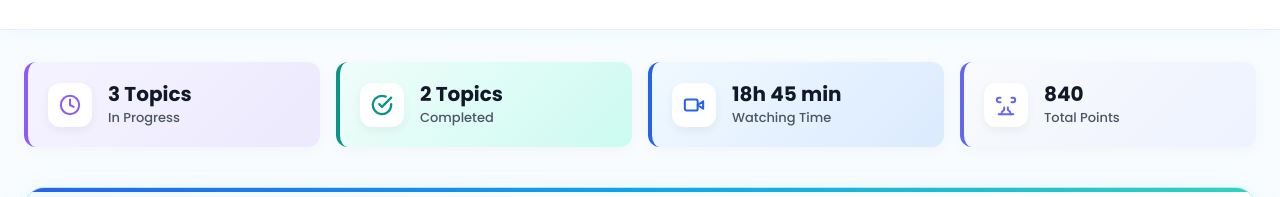
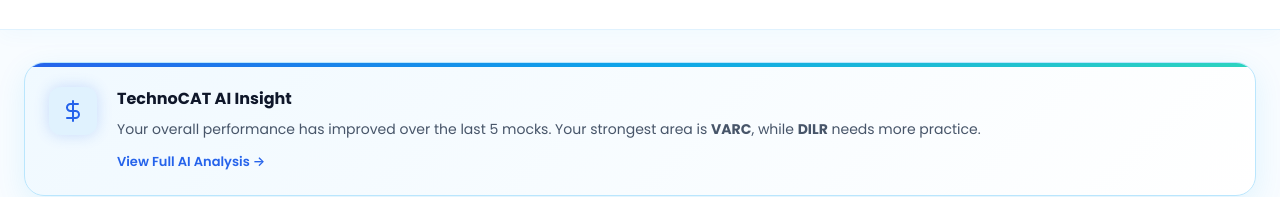
Before and after one commit to AyushmanGupta21/TechnoCAT, a Next.js app: page /intelligence in a window 1280 px wide. Shown: the part 323-520 px from the top of the page. Built offline with nearby package versions, Linux system fonts and the light colour scheme; no server answers; the database is empty.

Commit message:
UI: Remove redundant dashboard snapshot metric cards from Intelligence Hub page

```diff
--- a/src/app/intelligence/page.tsx
+++ b/src/app/intelligence/page.tsx
@@ -138,71 +138,6 @@ export default function IntelligenceHubPage() {
 
       {/* ===== MAIN CONTENT ===== */}
       <main className={styles.mainContent}>
-
-        {/* STUDENT SNAPSHOT */}
-        {/* STUDENT SNAPSHOT (Original Dashboard Style) */}
-        <section className={styles.snapshotSection}>
-          <div className={styles.metricCardsRow}>
-            {/* Card 1: In Progress */}
-            <div className={styles.metricCard} style={{ background: 'linear-gradient(135deg, #f5f3ff, #ede9fe)', borderLeft: '4px solid #8b5cf6' }}>
-              <div className={`${styles.metricIconBox} ${styles.iconPurple}`}>
-                <svg width="22" height="22" viewBox="0 0 24 24" fill="none" stroke="currentColor" strokeWidth="2.2" strokeLinecap="round" strokeLinejoin="round">
-                  <circle cx="12" cy="12" r="10" />
-                  <polyline points="12 6 12 12 16 14" />
-                </svg>
-              </div>
-              <div className={styles.metricInfo}>
-                <span className={styles.metricValue}>{isLoading ? "—" : dashboardData?.metrics?.inProgressCourses || 0} Topics</span>
-                <span className={styles.metricLabel}>In Progress</span>
-              </div>
-            </div>
-
-            {/* Card 2: Completed */}
-            <div className={styles.metricCard} style={{ background: 'linear-gradient(135deg, #f0fdfa, #ccfbf1)', borderLeft: '4px solid #0D9488' }}>
-              <div className={`${styles.metricIconBox} ${styles.iconGreen}`}>
-                <svg width="22" height="22" viewBox="0 0 24 24" fill="none" stroke="currentColor" strokeWidth="2.5" strokeLinecap="round" strokeLinejoin="round">
-                  <path d="M22 11.08V12a10 10 0 1 1-5.93-9.14" />
-                  <polyline points="22 4 12 14.01 9 11.01" />
-                </svg>
-              </div>
-              <div className={styles.metricInfo}>
-                <span className={styles.metricValue}>{isLoading ? "—" : dashboardData?.metrics?.completedCourses || 0} Topics</span>
-                <span className={styles.metricLabel}>Completed</span>
-              </div>
-            </div>
-
-            {/* Card 3: Watching Time */}
-            <div className={styles.metricCard} style={{ background: 'linear-gradient(135deg, #f0f9ff, #dbeafe)', borderLeft: '4px solid #2563EB' }}>
-              <div className={`${styles.metricIconBox} ${styles.iconOrange}`}>
-                <svg width="22" height="22" viewBox="0 0 24 24" fill="none" stroke="currentColor" strokeWidth="2.2" strokeLinecap="round" strokeLinejoin="round">
-                  <path d="m22 8-6 4 6 4V8Z" />
-                  <rect width="14" height="12" x="2" y="6" rx="2" />
-                </svg>
-              </div>
-              <div className={styles.metricInfo}>
-                <span className={styles.metricValue}>{isLoading ? "—" : dashboardData?.metrics?.watchingTime || "0h 0m"}</span>
-                <span className={styles.metricLabel}>Watching Time</span>
-              </div>
-            </div>
-
-            {/* Card 4: Total Points */}
-            <div className={styles.metricCard} style={{ background: 'linear-gradient(135deg, #f8fafc, #eef2ff)', borderLeft: '4px solid #6366F1' }}>
-              <div className={`${styles.metricIconBox} ${styles.iconPink}`}>
-                <svg width="22" height="22" viewBox="0 0 24 24" fill="none" stroke="currentColor" strokeWidth="2.2" strokeLinecap="round" strokeLinejoin="round">
-                  <path d="M6 9H4.5a2.5 2.5 0 0 1 0-5H6" />
-                  <path d="M18 9h1.5a2.5 2.5 0 0 0 0-5H18" />
-                  <path d="M4 22h16" />
-                  <path d="M10 14.66V17c0 .55-.47.98-.97 1.21C7.85 18.75 7 20.24 7 22" />
-                  <path d="M14 14.66V17c0 .55.47.98.97 1.21C16.15 18.75 17 20.24 17 22" />
-                </svg>
-              </div>
-              <div className={styles.metricInfo}>
-                <span className={styles.metricValue}>{isLoading ? "—" : dashboardData?.metrics?.pointsEarned || 0}</span>
-                <span className={styles.metricLabel}>Total Points</span>
-              </div>
-            </div>
-          </div>
-        </section>
 
         {/* AI QUICK INSIGHT */}
         <section className={styles.insightSection}>
```
